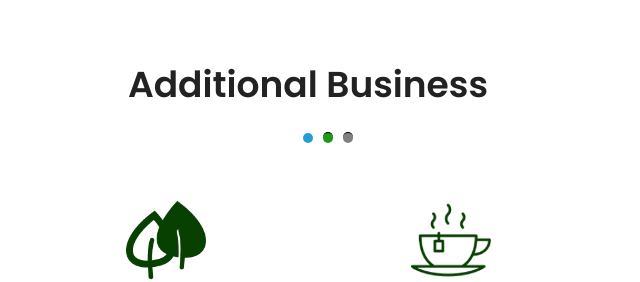
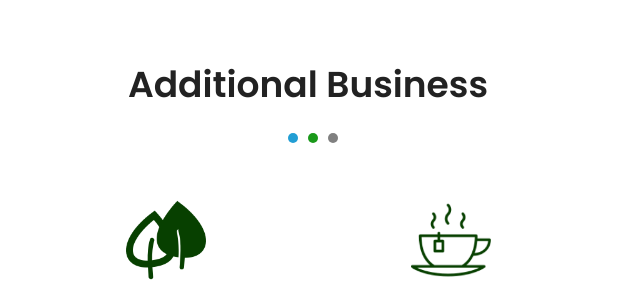
Before and after one commit to viram-ms/Business-Website, a plain HTML site: page index.html in a window 1280 px wide. Shown: the part 900-1182 px from the top of the page, 332-972 px from the left. Drawn offline with nearby package versions, Linux system fonts and the light colour scheme; some packages are replaced by stand-ins of ours; a script that the page names is missing; a web font is replaced by a local one.

Commit message:
third commit

```diff
--- a/css/main.css
+++ b/css/main.css
@@ -2712,37 +2712,7 @@ blockquote {
   width: 20%;
 }
 
-.divider-dots-icon:before{
-  position: absolute;
-  top: 50%;
-  overflow: hidden;
-  width: 50%;
-  height: 1px;
-  content: '';
-  border-top: 0px solid #e5e5e5;
-  margin-top: 0px;
-  border-top-width: 1px;
-  margin-top: -1px;
-  border-top-color: #000000;
-  border-top-style: solid;
-
-}
-
-.divider-dots-icon:after{
-  position: absolute;
-  top: 50%;
-  overflow: hidden;
-  width: 50%;
-  height: 1px;
-  content: '';
-  border-top: 0px solid #e5e5e5;
-  margin-top: 0px;
-  border-top-width: 1px;
-  margin-top: -1px;
-  border-top-color: #000000;
-  border-top-style: solid;
-
-}
+
 
 
 .divider-dots span {
--- a/index.html
+++ b/index.html
@@ -120,7 +120,7 @@
           <h1 class="mb-10">Additional Business</h1>
           <p></p>
           <div class="divider-dots">
-            <span class="divider-dots-icon"></span>
+            <span class="divider-dots-icon" style="margin-left: -30px"></span>
           </div>
           </div>
         <div class="row mt-20">
@@ -230,7 +230,7 @@
           <div class="col-md-12 pb-30 header-text text-center">
             <h1 class="mb-10">Our Team Leaders</h1>
             <div class="divider-dots">
-                <span class="divider-dots-icon"></span>
+                <span class="divider-dots-icon" style="margin-left: -30px"></span>
               </div>
           </div>
         </div>
```
Also changed, not shown: about.html (+1 -1 lines), journey.html (+1 -1 lines).
